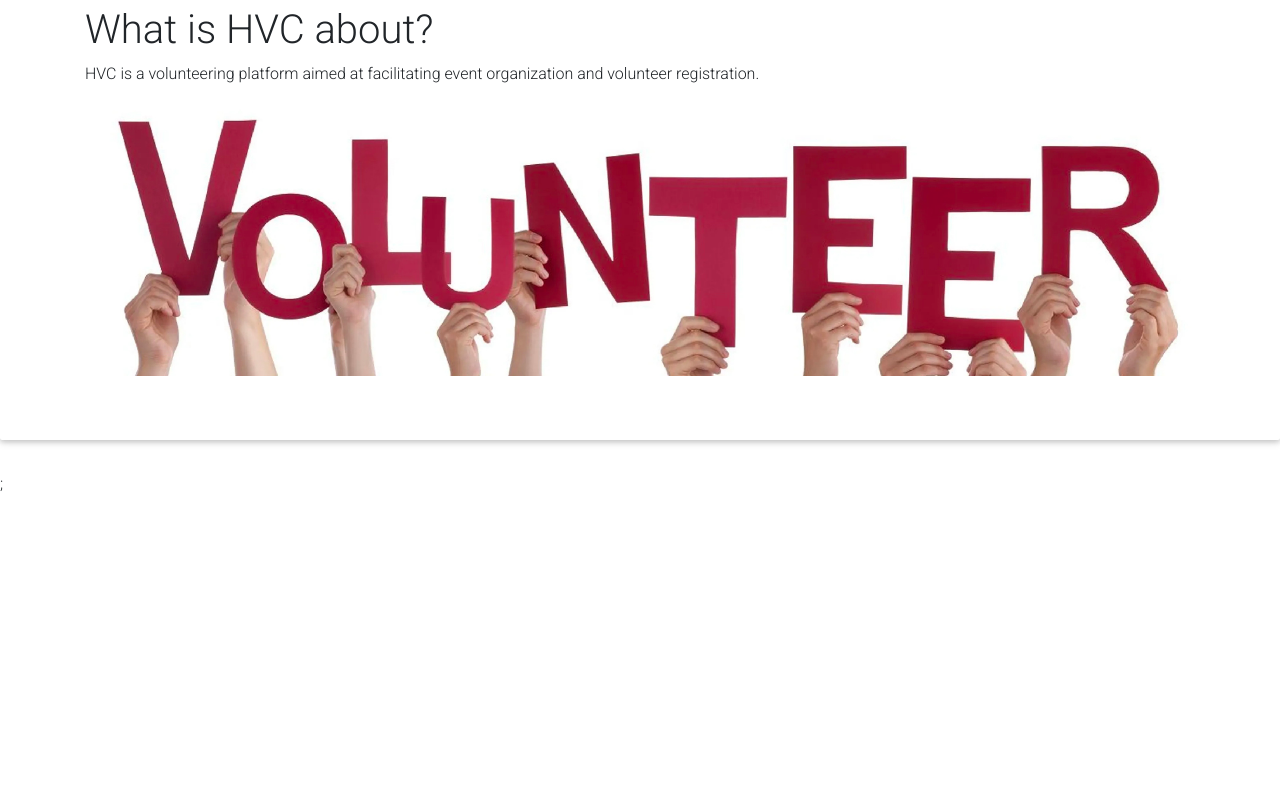
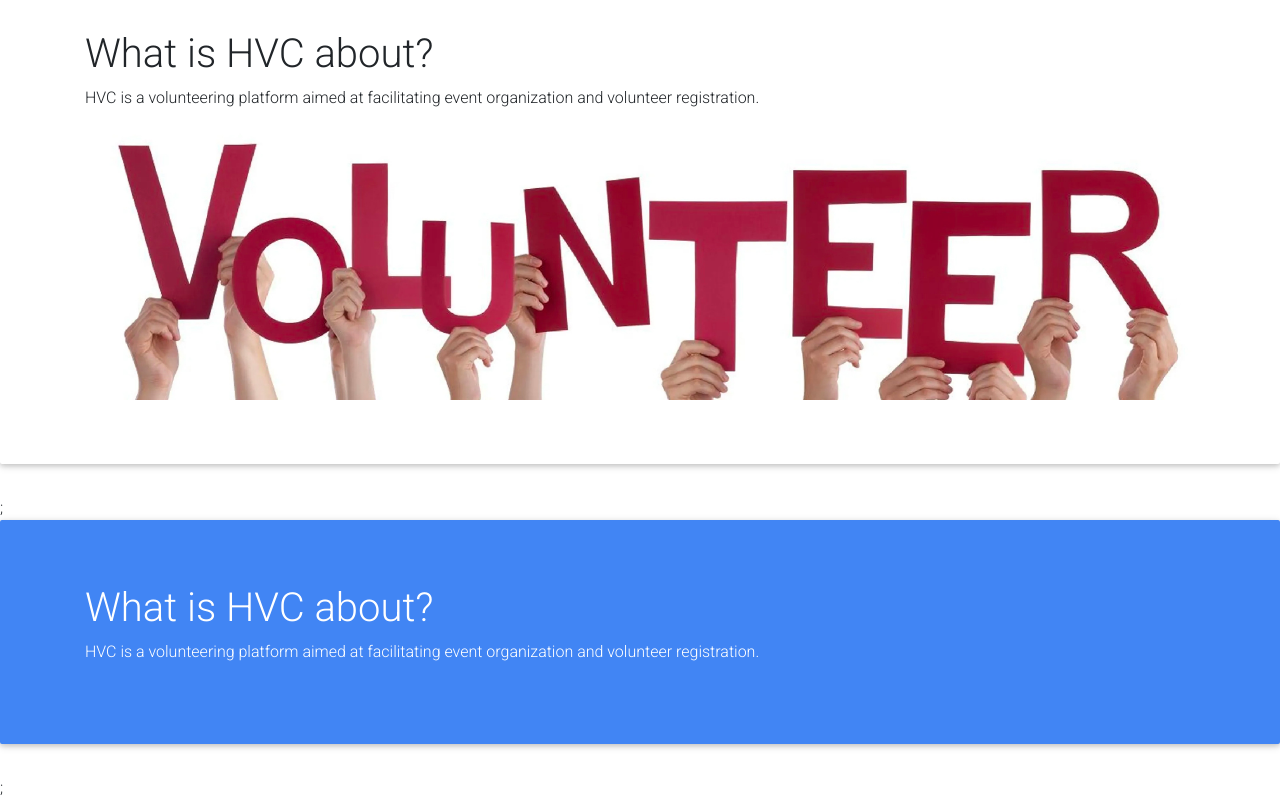
Before and after one commit to qwetboy10/YunginsHoustonHackathon, a React (Create React App) app in the folder Frontend/front/: page / in a window 1280 px wide. Shown: the part 922-1722 px from the top of the page. Before the commit the page ends 1418 px from the top, so only its background shows below. Built offline with nearby package versions, Linux system fonts and the light colour scheme.

Commit message:
added FAQ page, needs to be linked tho

```diff
--- a/Frontend/front/src/Home.js
+++ b/Frontend/front/src/Home.js
@@ -2,7 +2,6 @@ import React, {Component} from 'react';
 import NavBar from './NavBar.js';
 import Login from './Login.js';
 import {Carousel, Card, Jumbotron, Container} from 'react-bootstrap';
-import title from './title.jpg';
 import ss1 from './slideshow1.jpg';
 import ss2 from './slideshow2.jpg';
 import ss3 from './slideshow3.jpg';
@@ -48,7 +47,7 @@ class Home extends Component {
                 <p>Effective rating system for finding qualified volunteers</p>
                 </Carousel.Caption>
             </Carousel.Item>
-            </Carousel>
+            </Carousel>;
 
             <Jumbotron fluid>
             <Container>
@@ -64,6 +63,15 @@ class Home extends Component {
             </Container>
             </Jumbotron>;
 
+            <Jumbotron fluid style={{backgroundColor:'#4185F4'}}>
+            <Container>
+                <h1 style={{color:"white"}}>What is HVC about?</h1>
+                <p style={{color:"white"}}>
+                HVC is a volunteering platform aimed at facilitating event organization and volunteer registration.
+                </p>
+            </Container>
+            </Jumbotron>;
+
           </div>
         );
       }
```
Also changed, not shown: Frontend/front/src/FAQ.js (added, +32 -0 lines).
